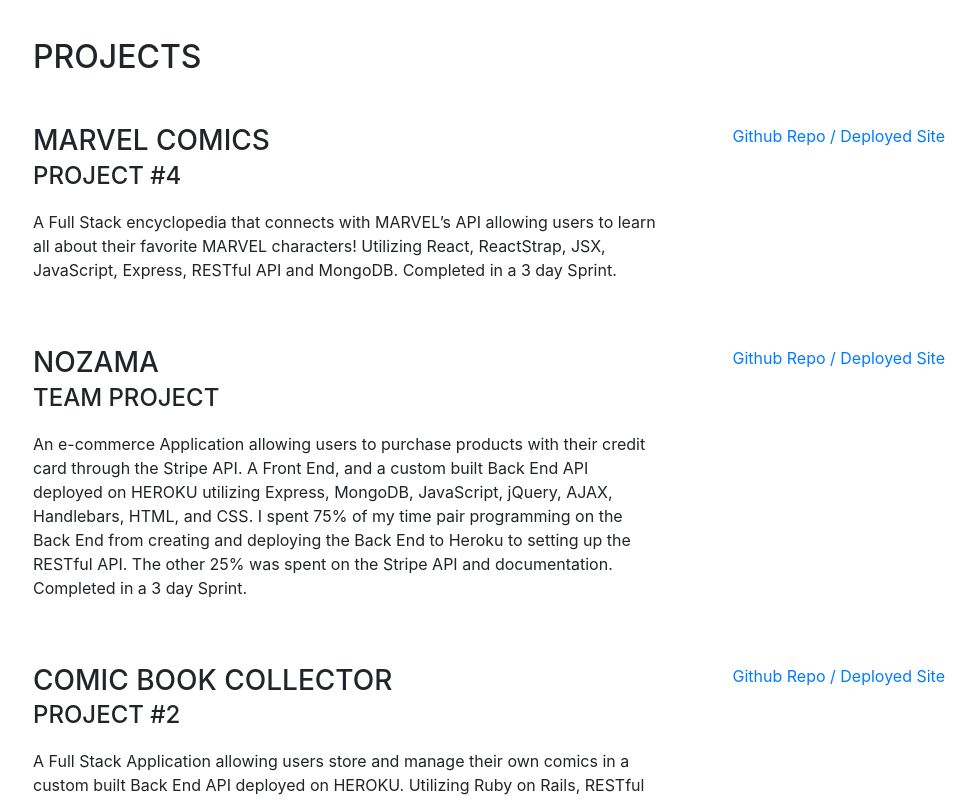
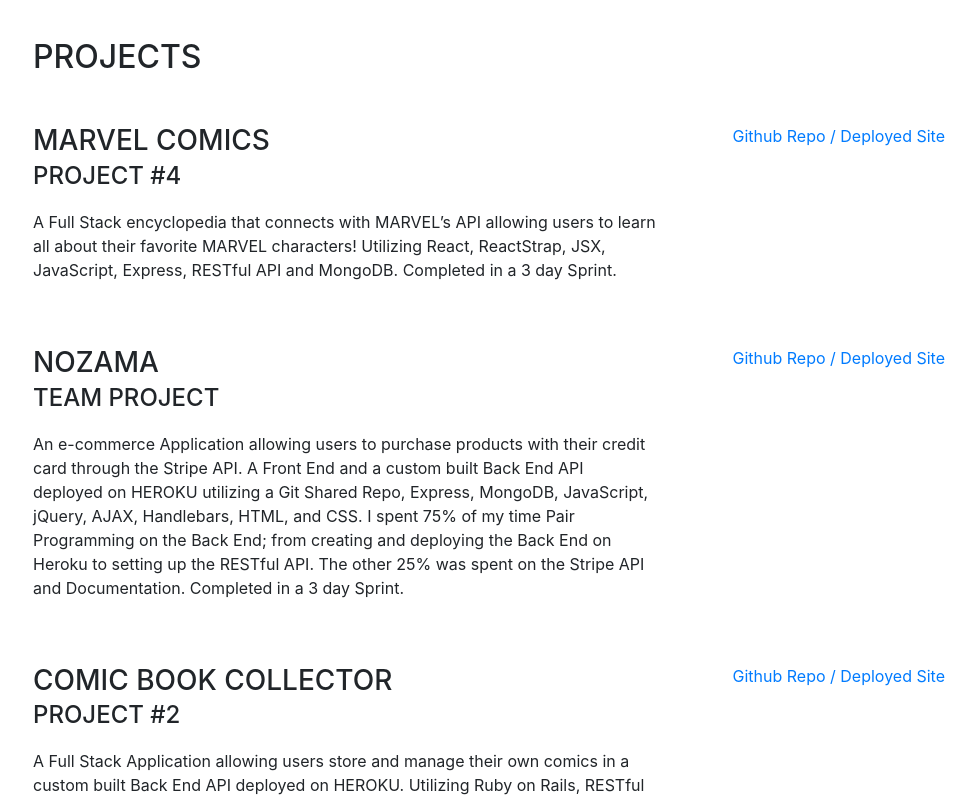
Before and after one commit to LightCloud36/lightcloud36.github.io, a website with bundled scripts: page index.html in a window 1280 px wide. Shown: the part 1611-2411 px from the top of the page, without its empty margins (287-1262 px from the left). Built offline with nearby package versions, Linux system fonts and the light colour scheme; a web font is replaced by a local one.

Commit message:
updated resume and project details for Nozama

```diff
--- a/index.html
+++ b/index.html
@@ -191,8 +191,8 @@
               <h3 class="mb-0">NOZAMA</h3>
               <div class="subheading mb-3">TEAM PROJECT</div>
               <p>An e-commerce Application allowing users to purchase products with their credit card through the Stripe API.
-                A Front End, and a custom built Back End API deployed on HEROKU utilizing Express, MongoDB, JavaScript, jQuery, AJAX, Handlebars, HTML, and CSS.
-                I spent 75% of my time pair programming on the Back End from creating and deploying the Back End to Heroku to setting up the RESTful API. The other 25% was spent on the Stripe API and documentation. Completed in a 3 day Sprint.</p>
+                A Front End and a custom built Back End API deployed on HEROKU utilizing a Git Shared Repo, Express, MongoDB, JavaScript, jQuery, AJAX, Handlebars, HTML, and CSS.
+                I spent 75% of my time Pair Programming on the Back End; from creating and deploying the Back End on Heroku to setting up the RESTful API. The other 25% was spent on the Stripe API and Documentation. Completed in a 3 day Sprint.</p>
             </div>
             <div class="resume-date text-md-right">
               <a href="https://github.com/ga-wdi-boston-front-and-center/project-3-front-end" target="_blank">
```
Also changed, not shown: 1 other file.
